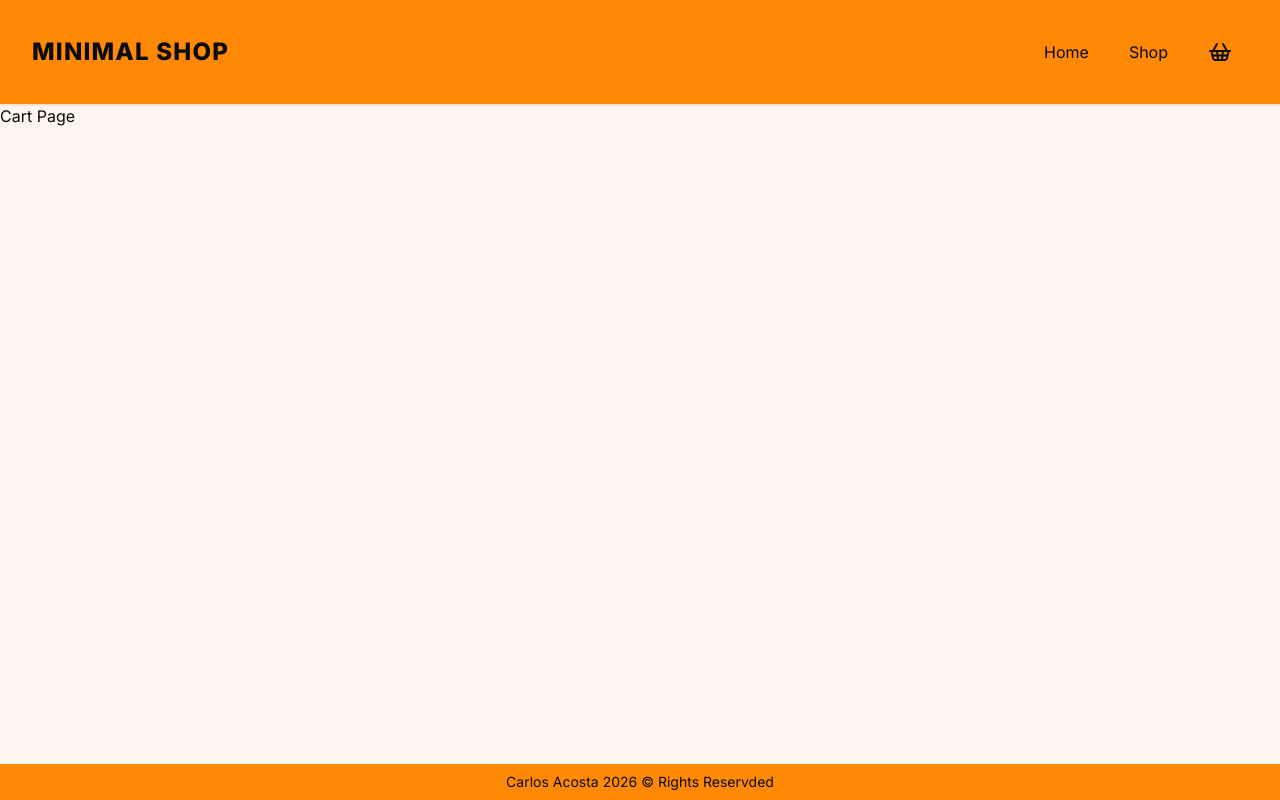
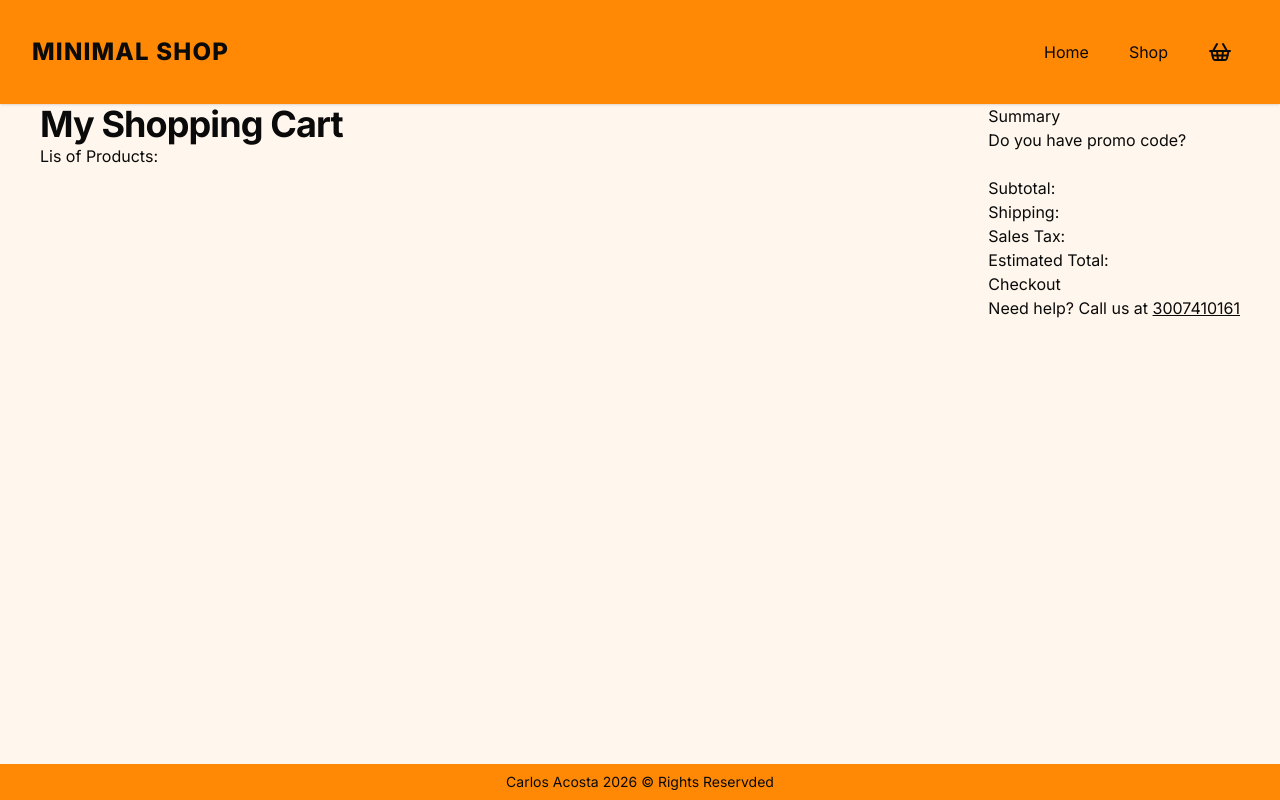
Before and after one commit to Carlosaac23/TOP-shopping-cart, a React (Vite) app: page /TOP-shopping-cart/cart in a window 1280 px wide. Built offline with nearby package versions, Linux system fonts and the light colour scheme.

Commit message:
feat: create a mockup for CartPage component

```diff
--- a/src/layouts/CartPage.jsx
+++ b/src/layouts/CartPage.jsx
@@ -1,7 +1,32 @@
 export default function CartPage() {
   return (
-    <main>
-      <h1>Cart Page</h1>
+    <main className='mx-10 flex justify-between'>
+      <div>
+        <h1 className='text-4xl font-bold tracking-tight'>My Shopping Cart</h1>
+        <p>Lis of Products:</p>
+      </div>
+      <div>
+        <h2>Summary</h2>
+        <div>
+          <p>Do you have promo code?</p>
+          <input type='text' name='' id='' />
+        </div>
+        <div>
+          <h3>Subtotal:</h3>
+          <p>Shipping:</p>
+          <p>Sales Tax:</p>
+          <p>Estimated Total:</p>
+          <button type='button'>Checkout</button>
+        </div>
+        <div>
+          <p>
+            Need help? Call us at{' '}
+            <a className='underline' href='tel:+573007410161'>
+              3007410161
+            </a>
+          </p>
+        </div>
+      </div>
     </main>
   );
 }
```
